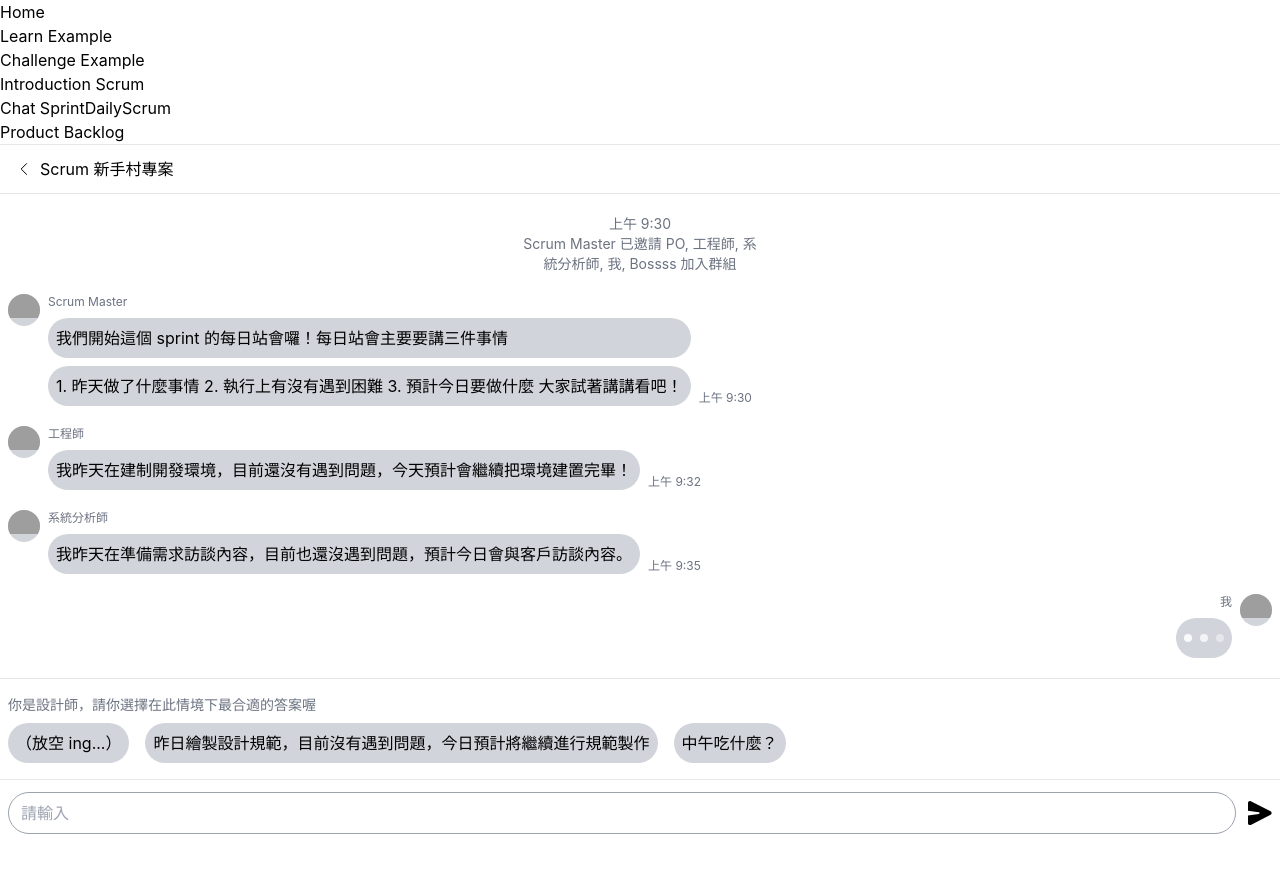
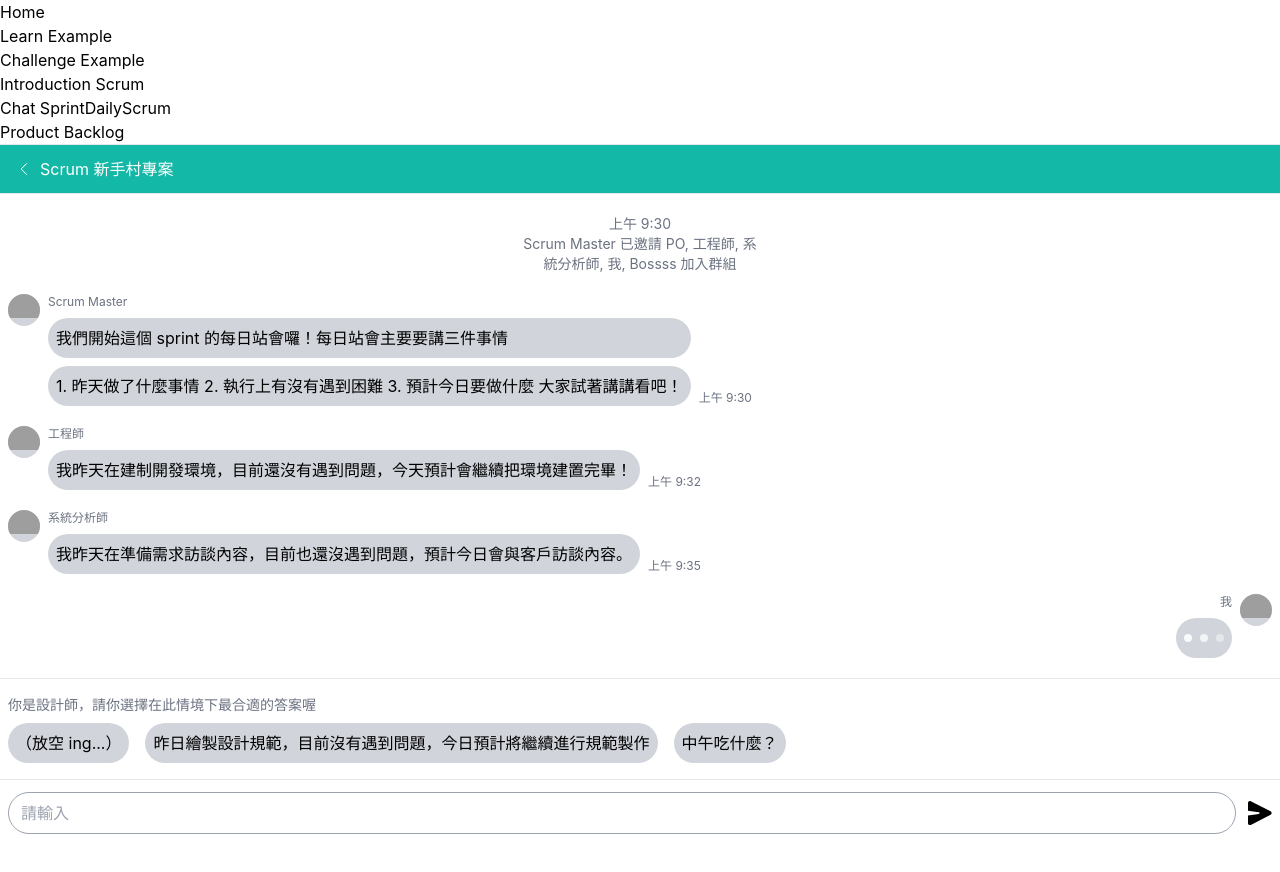
Before and after one commit to alphatero/f2e_scrum_frontend, a React (Create React App) app: page /chat/sprint-daily-scrum in a window 1280 px wide. Shown: the top 872 px of the page. Built offline with nearby package versions, Linux system fonts and the light colour scheme; grey boxes are pictures that could not be loaded.

Commit message:
feat: 完成上方返回區塊，更改 svg 的 stroke color 為 currentColor

```diff
--- a/src/components/chat/NavBar.jsx
+++ b/src/components/chat/NavBar.jsx
@@ -1,3 +1,4 @@
+import clsx from 'clsx';
 import { useNavigate } from 'react-router-dom';
 import { Icons } from '../Icons';
 
@@ -8,15 +9,20 @@ export function NavBar({ previousPage }) {
     navigate(preRoute);
   };
   return (
-    <div className="flex flex-row items-center gap-3 px-5 py-3">
+    <div className={clsx(
+      'flex flex-row items-center gap-3',
+      'px-5 py-3',
+      'bg-teal-500',
+    )}
+    >
       <button
         type="button"
         className="w-2"
         onClick={goBack}
       >
-        <Icons.ArrowLeft />
+        <Icons.ArrowLeft className="text-white" />
       </button>
-      <p className="inline-block">{ previousPage }</p>
+      <p className="inline-block text-white">{ previousPage }</p>
     </div>
   );
 }
```
Also changed, not shown: src/assets/icon/arrow-left.svg.
